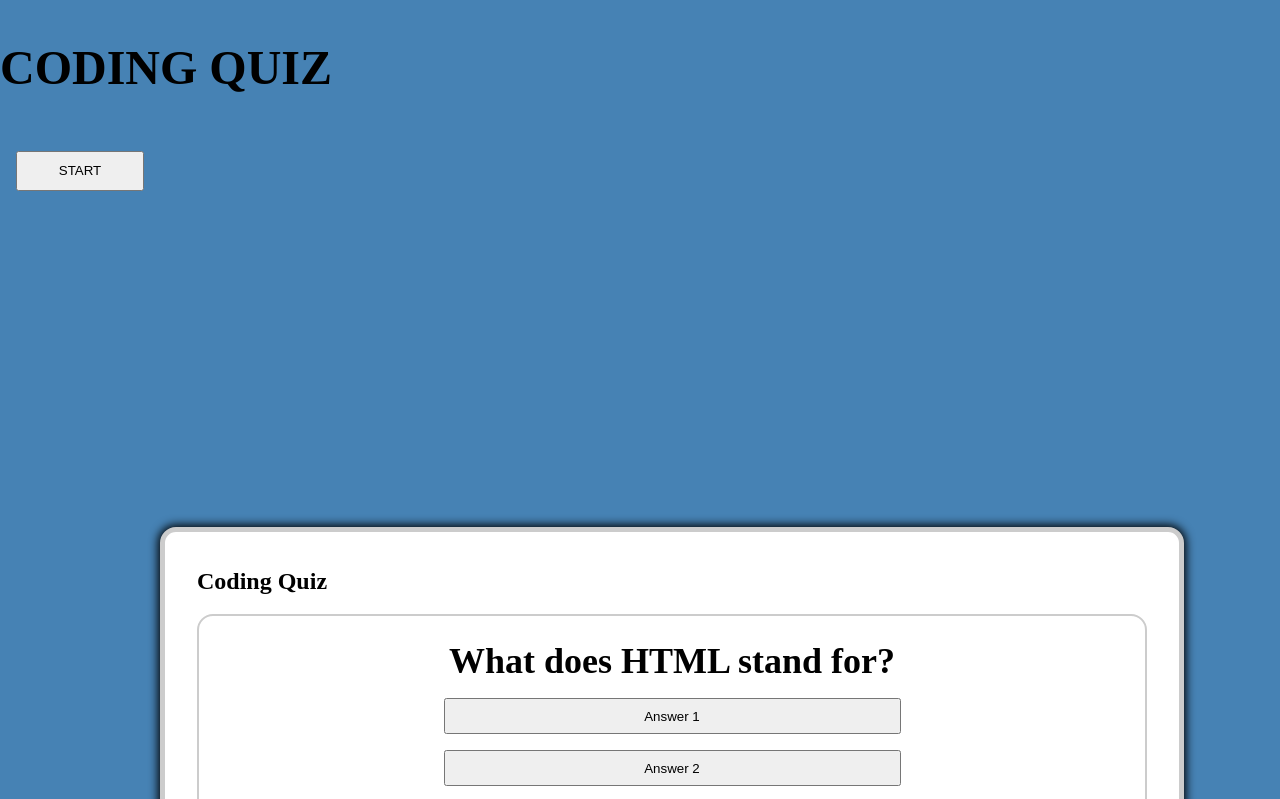
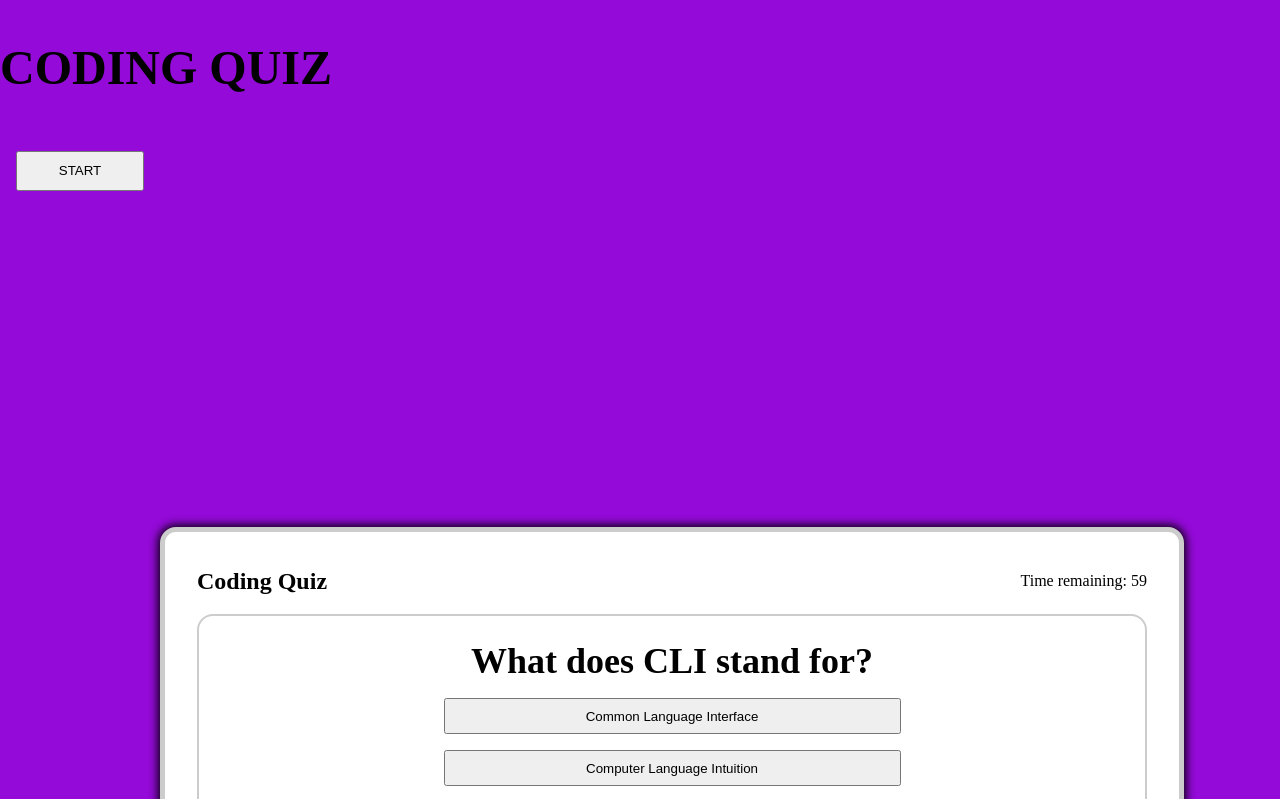
Before and after one commit to Eddiebuck88/code-quiz-app, a plain HTML site: page index.html in a window 1280 px wide. Both pictures are taken after a click on the button "START". Shown: the top 799 px of the page. Drawn offline with Linux system fonts and the light colour scheme.

Commit message:
added javascript

```diff
--- a/css/styles.css
+++ b/css/styles.css
@@ -9,7 +9,7 @@ body {
   margin: 0;
   width: 100vw;
   height: 100vh;
-  background-color: steelblue;
+  background-color: rgb(148, 10, 217);
 }
 button{
     cursor: pointer;
--- a/js/script.js
+++ b/js/script.js
@@ -0,0 +1,135 @@
+const startBtn = document.querySelector('.start-btn');
+const nextBtn = document.querySelector('.next-btn');
+const quizContainer = document.querySelector('.container');
+const landingPage = document.querySelector('.landing-page');
+const resultBox = document.querySelector('.result-box');
+const questionsElm = document.querySelector('.questions');
+const answerBtnsElm = document.querySelector('.answer-buttons');
+let timerElm = document.querySelector('.timer');
+
+let shuffledQuestions;
+let currentQuestionIndex;
+
+let timeRemaining = 61;
+let score;
+let timePenalty = 5;
+
+// Start button and timer functionality. Start button hides landing Page and shows the quiz while initalizing the timer.
+startBtn.addEventListener('click', startQuiz);
+nextBtn.addEventListener('click', function () {
+  currentQuestionIndex++;
+  setNextQuestion();
+});
+
+// Array of questions used for the quiz
+const questions = [
+  {
+    question: 'What does CLI stand for?',
+    answers: [
+      { text: 'Common Language Interface', correct: false },
+      { text: 'Computer Language Intuition', correct: false },
+      { text: 'Command Line Interface', correct: true },
+      { text: 'Computer Listening Ideas', correct: false },
+    ],
+  },
+  {
+    question: 'What does HTML stand for?',
+    answers: [
+      { text: 'Home Tool Markup Language', correct: false },
+      { text: 'Hyper Text Markup Language', correct: true },
+      { text: 'Hyperlink and Text Markup Language', correct: false },
+      { text: 'None of the above', correct: false },
+    ],
+  },
+  {
+    question: 'What implements style to an application?',
+    answers: [
+      { text: 'HTML', correct: false },
+      { text: 'JavaScript', correct: false },
+      { text: 'AWS', correct: false },
+      { text: 'CSS', correct: true },
+    ],
+  },
+  {
+    question: 'What symbol denotes an id?',
+    answers: [
+      { text: '#', correct: true },
+      { text: '.', correct: false },
+      { text: '/', correct: false },
+      { text: '{', correct: false },
+    ],
+  },
+];
+
+// Clears previous answers when calling the next shuffled question stored in the questions index.
+function setNextQuestion() {
+  clearPreviousAnswers();
+  showQuestion(shuffledQuestions[currentQuestionIndex]);
+}
+
+// Starts the quiz function
+function startQuiz() {
+  landingPage.classList.add('hidden');
+  quizContainer.classList.remove('hidden');
+  quizContainer.classList.add('show');
+
+  // Sets a timer that counts down once the quiz starts
+  let timerInterval = setInterval(function () {
+    timeRemaining--;
+    timerElm.textContent = 'Time remaining: ' + timeRemaining;
+
+    if (timeRemaining === 0) {
+      clearInterval(timerInterval);
+      timerElm.textContent = 'Time is up!';
+    }
+  }, 1000);
+
+  // Shuffles the questions so each quiz has a unique order of questions
+  shuffledQuestions = questions.sort(() => Math.random() - 0.5);
+  currentQuestionIndex = 0;
+  setNextQuestion();
+}
+
+// Shows the next question and answer choices when the next button is clicked
+function showQuestion(question) {
+  questionsElm.textContent = question.question;
+  question.answers.forEach((answer) => {
+    const answerBtn = document.createElement('button');
+    answerBtn.textContent = answer.text;
+    answerBtn.classList.add('answer-btn');
+    if (answer.correct) {
+      answerBtn.dataset.correct = answer.correct;
+    }
+    answerBtn.addEventListener('click', selectAnswer);
+    answerBtnsElm.appendChild(answerBtn);
+  });
+}
+
+function clearPreviousAnswers() {
+  while (answerBtnsElm.firstChild) {
+    answerBtnsElm.removeChild(answerBtnsElm.firstChild);
+  }
+}
+
+function selectAnswer(event) {
+  const selectedBtn = event.target;
+  const correct = selectedBtn.dataset.correct;
+  setStatusClass(document.body, correct);
+  Array.from(answerBtnsElm.children).forEach(answerBtn, function () {
+    setStatusClass(answerBtn, answerBtn.dataset.correct);
+  });
+}
+
+function setStatusClass(element, correct) {
+  clearStatusClass(element);
+  if (correct) {
+    element.classList.add('correct');
+  } else {
+    element.classList.remove('wrong');
+  }
+}
+
+function clearStatusClass(element) {
+  element.classList.remove('correct');
+  element.classList.remove('wrong');
+}
```
